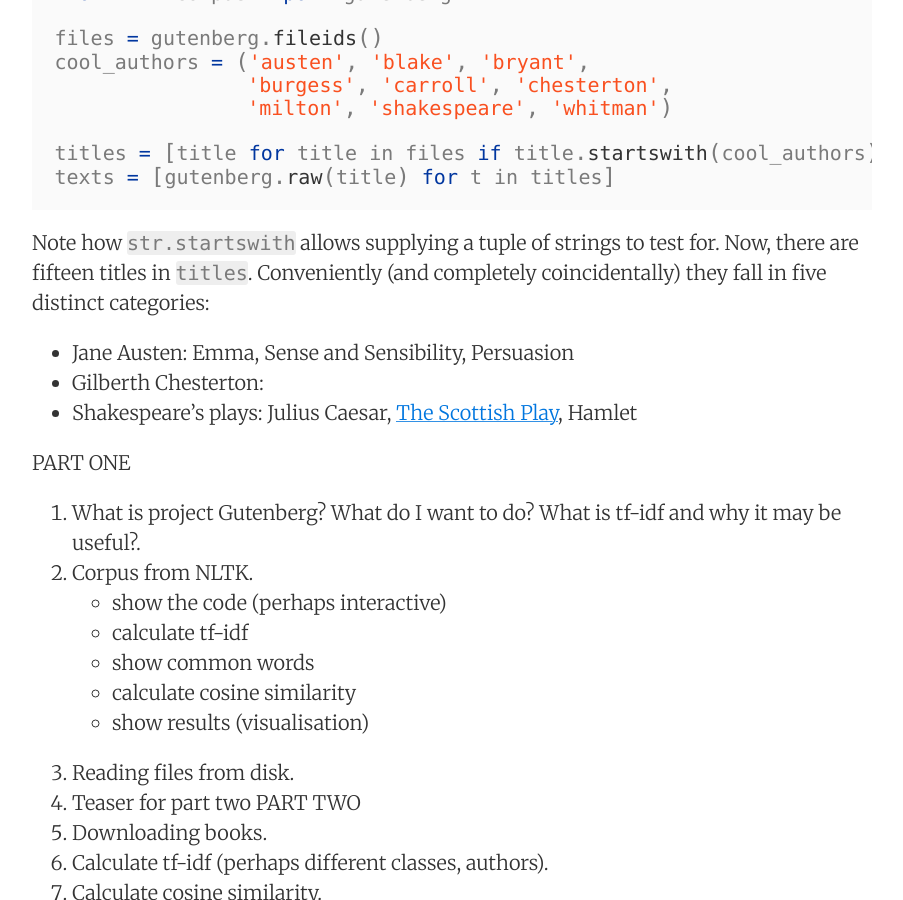
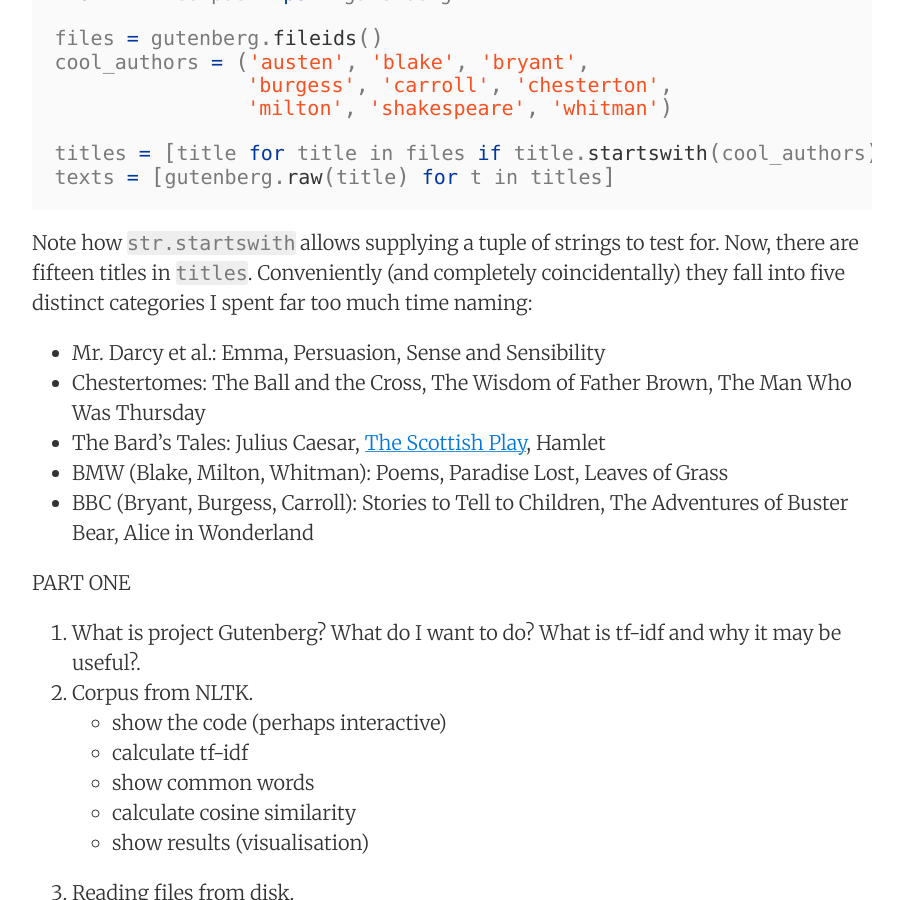
Before and after one commit to sbdzdz/sebastiandziadzio.github.io, a Jekyll site: the page built from _posts/2017-05-01-fun-with-books.md, in a window 1280 px wide and 900 px high, scrolled down 894 px. Shown: the whole window, without its empty margins (188-1091 px from the left). Built offline with Jekyll 4.4.1, drawn with Linux system fonts in a browser that asks for light colours; nearby versions of some CDN libraries.

Commit message:
Finish title categories

````diff
--- a/_posts/2017-05-01-fun-with-books.md
+++ b/_posts/2017-05-01-fun-with-books.md
@@ -27,10 +27,12 @@ cool_authors = ('austen', 'blake', 'bryant',
 titles = [title for title in files if title.startswith(cool_authors)]
 texts = [gutenberg.raw(title) for t in titles]
 ```
-Note how `str.startswith` allows supplying a tuple of strings to test for. Now, there are fifteen titles in `titles`. Conveniently (and completely coincidentally) they fall in five distinct categories:
-* Jane Austen: Emma, Sense and Sensibility, Persuasion
-* Gilberth Chesterton:
-* Shakespeare's plays: Julius Caesar, [The Scottish Play](https://www.youtube.com/watch?v=h--HR7PWfp0), Hamlet
+Note how `str.startswith` allows supplying a tuple of strings to test for. Now, there are fifteen titles in `titles`. Conveniently (and completely coincidentally) they fall into five distinct categories I spent far too much time naming:
+* Mr. Darcy et al.: Emma, Persuasion, Sense and Sensibility
+* Chestertomes: The Ball and the Cross, The Wisdom of Father Brown, The Man Who Was Thursday
+* The Bard's Tales: Julius Caesar, [The Scottish Play](https://www.youtube.com/watch?v=h--HR7PWfp0), Hamlet
+* BMW (Blake, Milton, Whitman): Poems, Paradise Lost, Leaves of Grass
+* BBC (Bryant, Burgess, Carroll): Stories to Tell to Children, The Adventures of Buster Bear, Alice in Wonderland
 
 
 PART ONE
````
